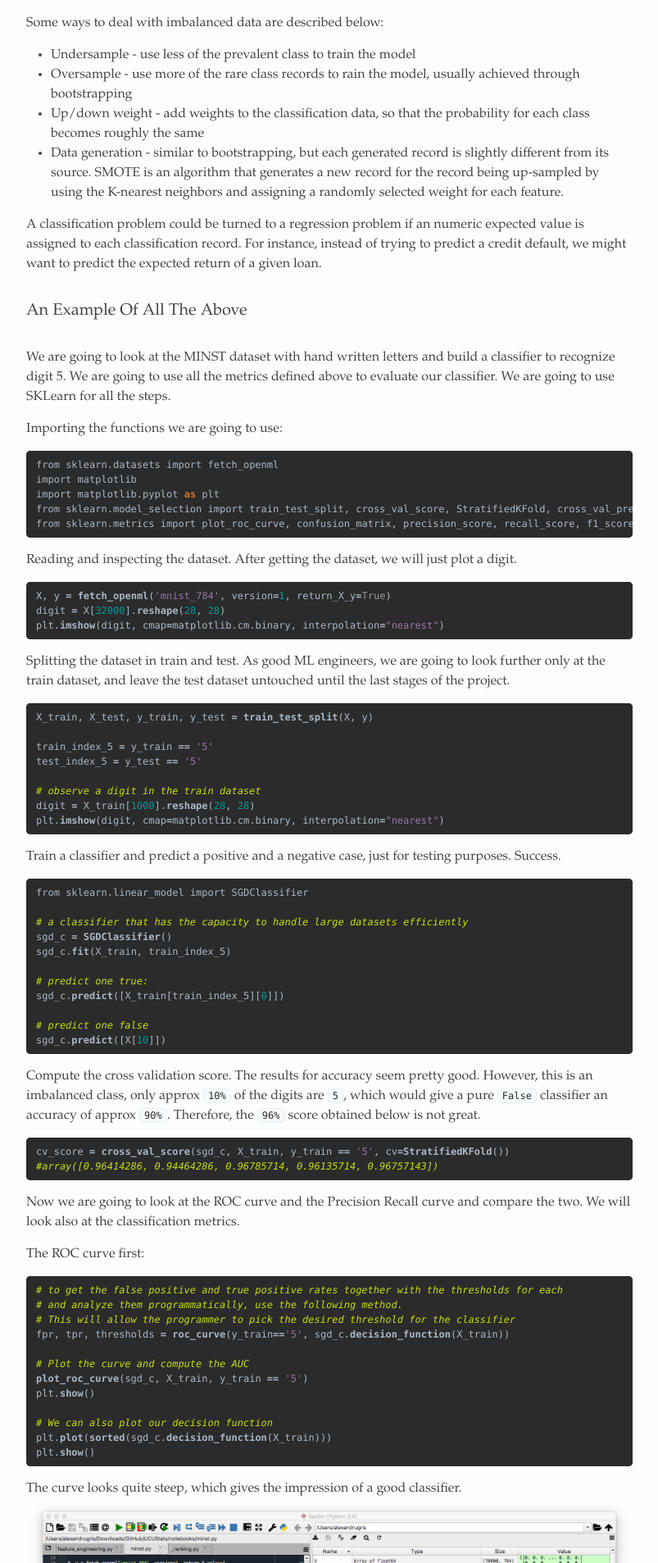
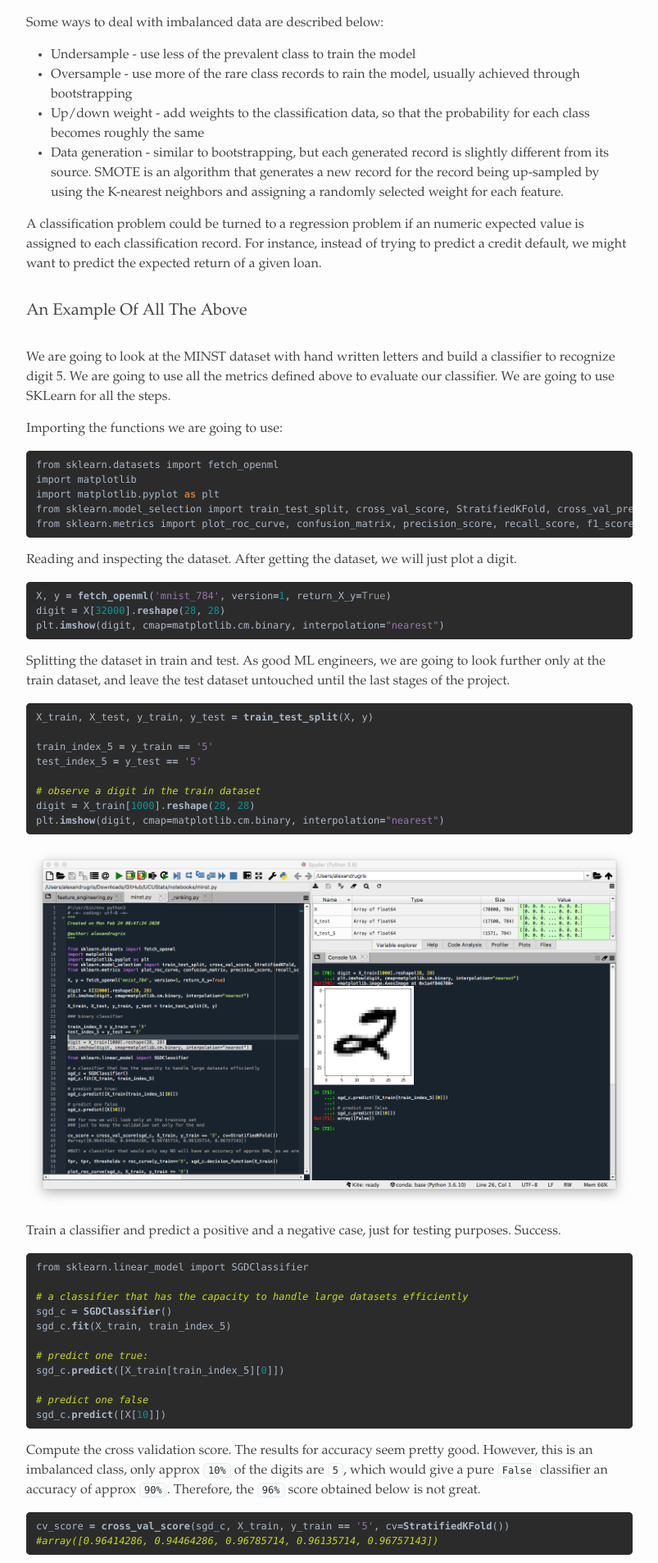
Before and after one commit to alexandrugris/my-jekyll-tech-blog, a Jekyll site: the page built from MyBlog/_posts/2017-05-23-basic-tests-for-models.markdown, in a window 1280 px wide. Shown: the part 4493-6400 px from the top of the page at 82% size, without its empty margins (238-1041 px from the left). Built offline with Jekyll 4.4.1, drawn with Linux system fonts in a browser that asks for light colours.

Commit message:
added another image

````diff
--- a/MyBlog/_posts/2017-05-23-basic-tests-for-models.markdown
+++ b/MyBlog/_posts/2017-05-23-basic-tests-for-models.markdown
@@ -191,6 +191,9 @@ digit = X_train[1000].reshape(28, 28)
 plt.imshow(digit, cmap=matplotlib.cm.binary, interpolation="nearest")
 ```
 
+![A random image from the dataset]({{site.url}}/assets/classification_5.png)
+
+
 Train a classifier and predict a positive and a negative case, just for testing purposes. Success.
 
 ```python
````
Also changed, not shown: MyBlog/assets/classification_5.png (added).
